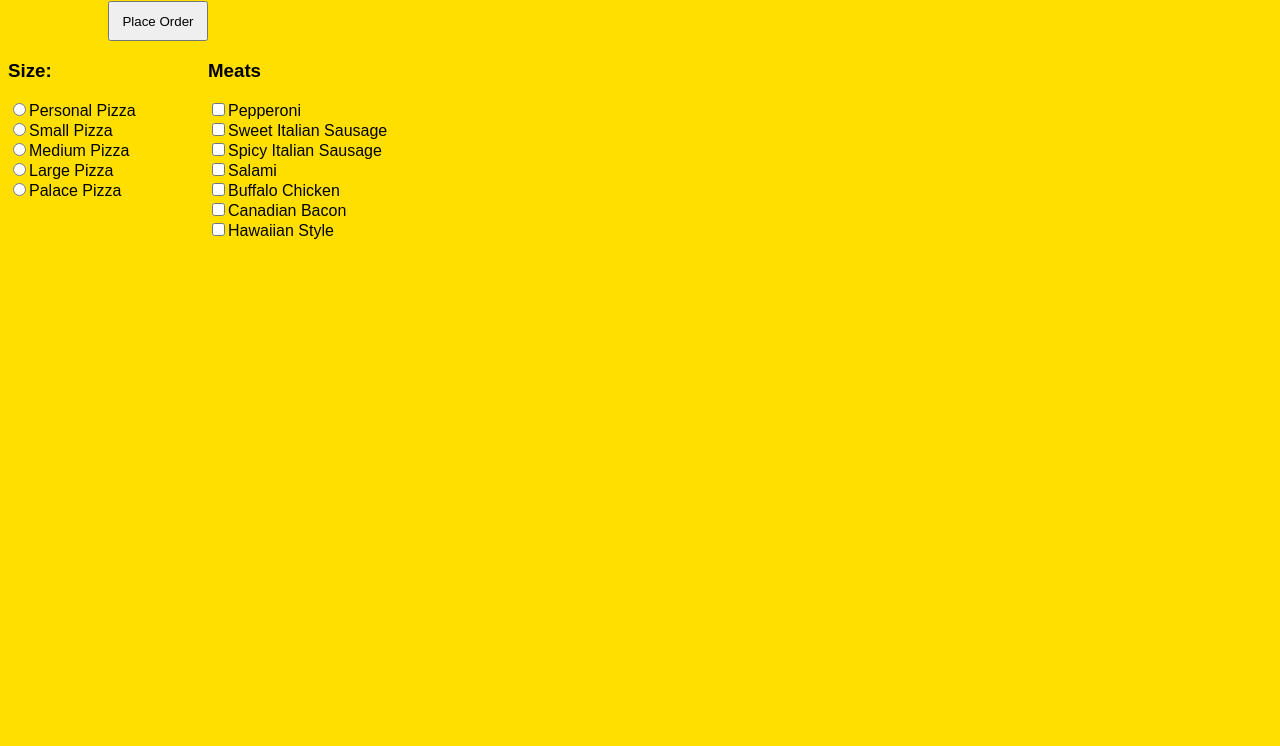
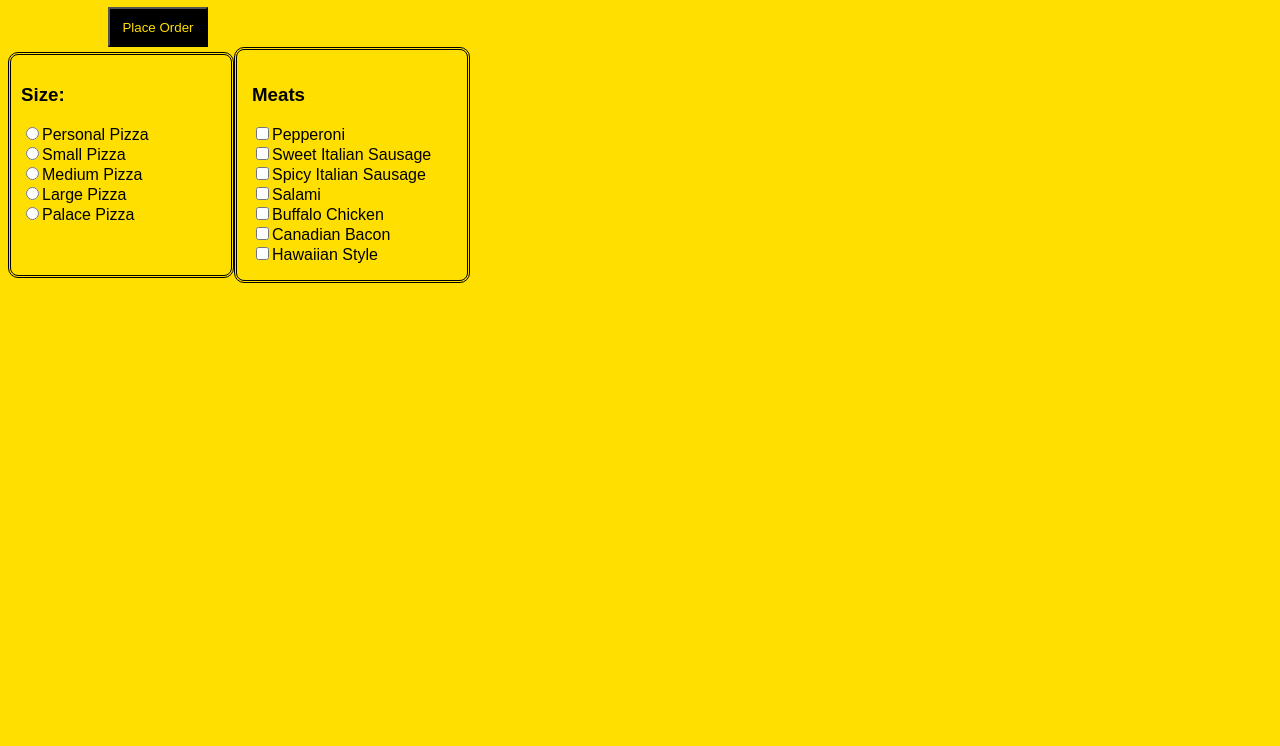
Before and after one commit to NickGuzi/JavaScript-Projects, a plain HTML site: page Basic JavaScript Projects/Pizza_Project/Pizza.html in a window 1280 px wide. Shown: the part 54-800 px from the top of the page. Drawn offline with Linux system fonts and the light colour scheme; a web font is replaced by a local one.

Commit message:
Added style to menu

```diff
--- a/Basic JavaScript Projects/Pizza_Project/css/Pizza.css
+++ b/Basic JavaScript Projects/Pizza_Project/css/Pizza.css
@@ -5,8 +5,10 @@
 }
 
 #frmMenu {
-    width: 400px;
-    height: 200px;
+    display: flex;
+    flex-direction: row;
+    justify-content: center space-around;
+    align-items: center;
 }
 
 #totalPrice {
@@ -19,13 +21,25 @@
 .left {
     width: 200px;
     height: 200px;
-    float: left;
+    border: double black;
+    padding: 10px;
+    border-radius: 10px;
 }
 
 .right {
     width: 200px;
     height: 200px;
-    float: right;
+    border: double black;
+    padding: 15px;
+    border-radius: 10px;
+}
+
+.center {
+    width: 200px;
+    height: 200px;
+    border: double black;
+    padding: 10px;
+    border-radius: 10px;
 }
 
 #showText {
@@ -45,6 +59,8 @@
     margin: 10px 0px 0px 100px;
     width: 100px;
     height: 40px;
+    background-color: black;
+    color: #ffdf00;
 }
 
 body {
@@ -54,6 +70,8 @@ body {
 h1 {
     font-family: Luminari, fantasy;
     color: black;
+    border: double black;
+    text-align: center;
 }
 
 h3 {
```
